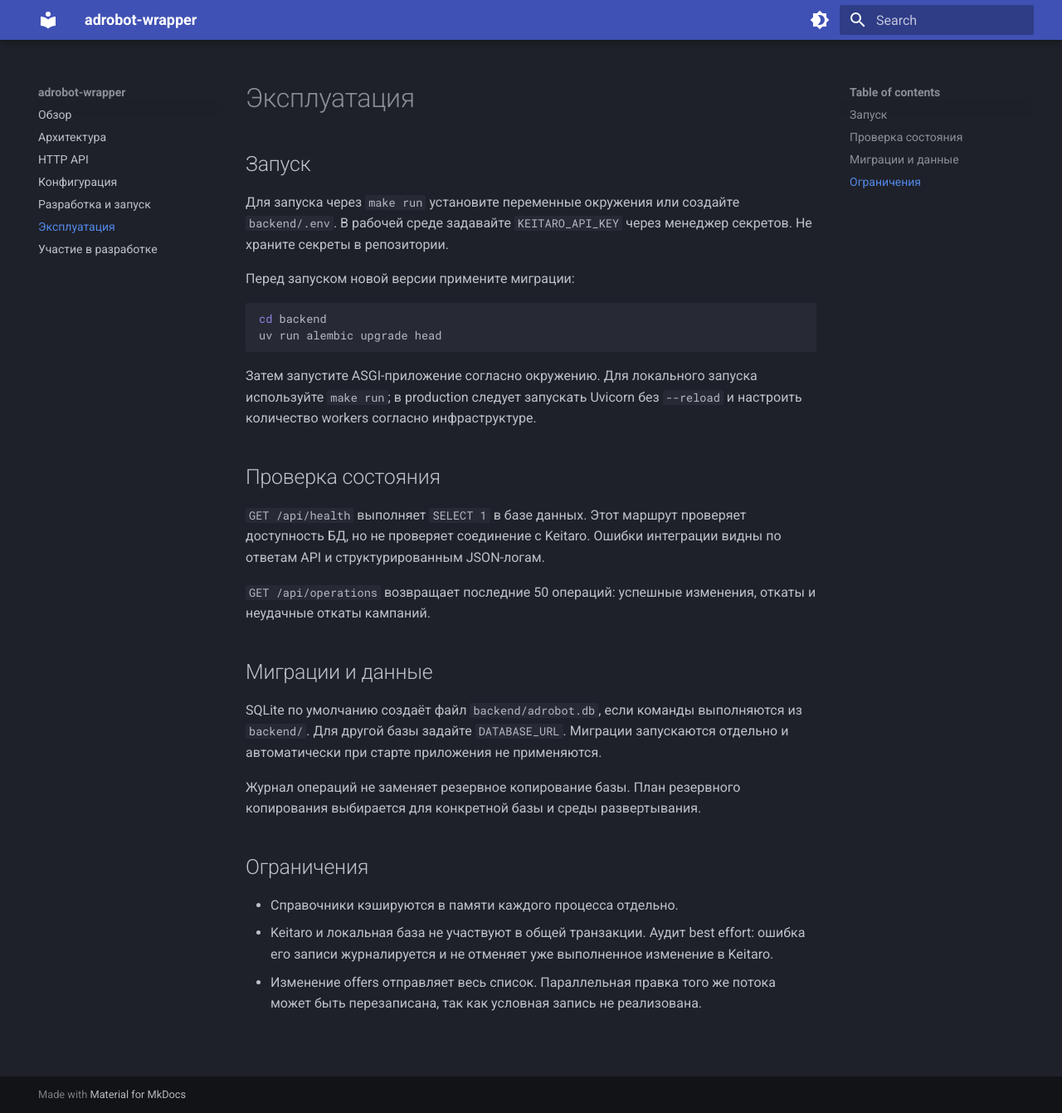
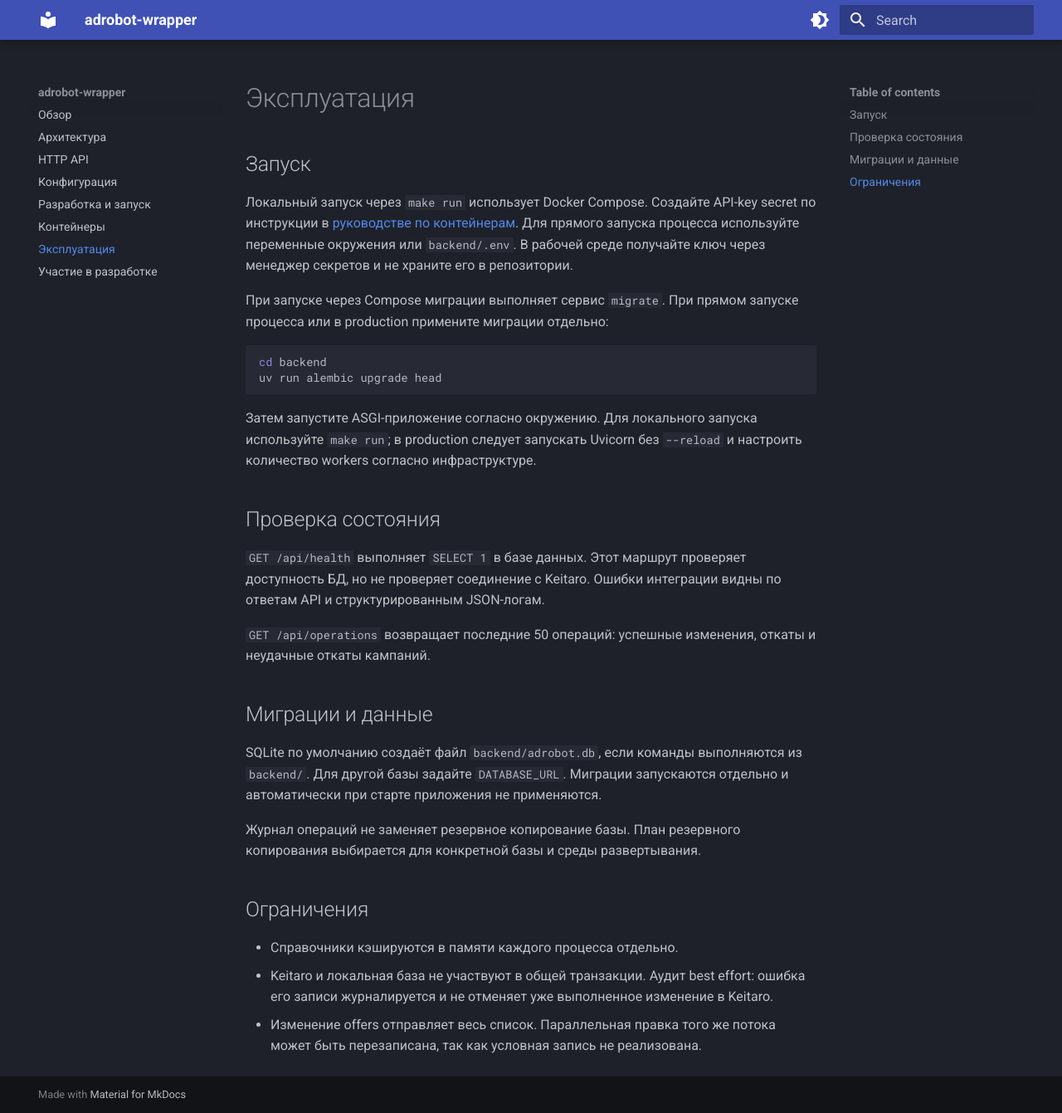
Before and after one commit to BraveTonni/adrobot-wrapper, an MkDocs documentation site: the page built from docs/operations.md, in a window 1280 px wide and 1341 px high. Shown: the whole window at 83% size. Built offline with MkDocs 1.6.1 and Material for MkDocs 9.7.7, drawn with Linux system fonts in a browser that asks for light colours.

Commit message:
docs: document Docker Compose deployment

````diff
--- a/docs/operations.md
+++ b/docs/operations.md
@@ -2,11 +2,14 @@
 
 ## Запуск
 
-Для запуска через `make run` установите переменные окружения или создайте
-`backend/.env`. В рабочей среде задавайте `KEITARO_API_KEY` через менеджер
-секретов. Не храните секреты в репозитории.
+Локальный запуск через `make run` использует Docker Compose. Создайте
+API-key secret по инструкции в [руководстве по контейнерам](containers.md).
+Для прямого запуска процесса используйте переменные окружения или
+`backend/.env`. В рабочей среде получайте ключ через менеджер секретов и не
+храните его в репозитории.
 
-Перед запуском новой версии примените миграции:
+При запуске через Compose миграции выполняет сервис `migrate`. При прямом
+запуске процесса или в production примените миграции отдельно:
 
 ```bash
 cd backend
--- a/mkdocs.yml
+++ b/mkdocs.yml
@@ -32,6 +32,7 @@ nav:
   - HTTP API: api.md
   - Конфигурация: configuration.md
   - Разработка и запуск: development.md
+  - Контейнеры: containers.md
   - Эксплуатация: operations.md
   - Участие в разработке: contributing.md
 
````
Also changed, not shown: README.md (+25 -0 lines), docs/configuration.md (+3 -3 lines), docs/containers.md (added, +84 -0 lines), docs/development.md (+3 -2 lines).
